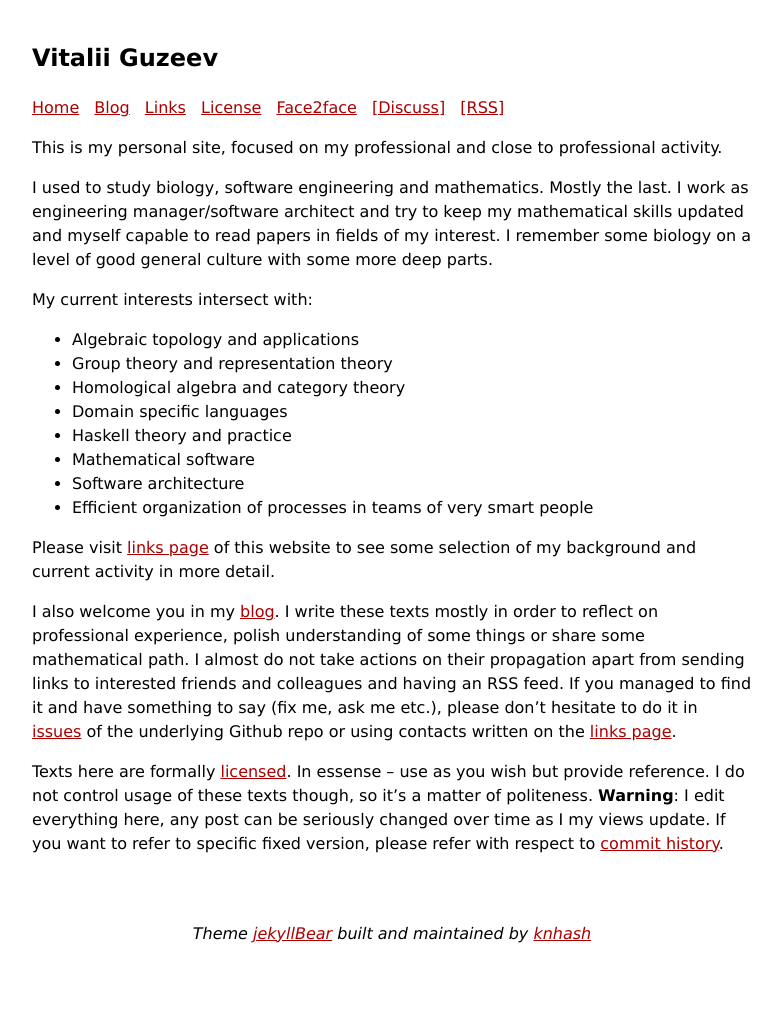
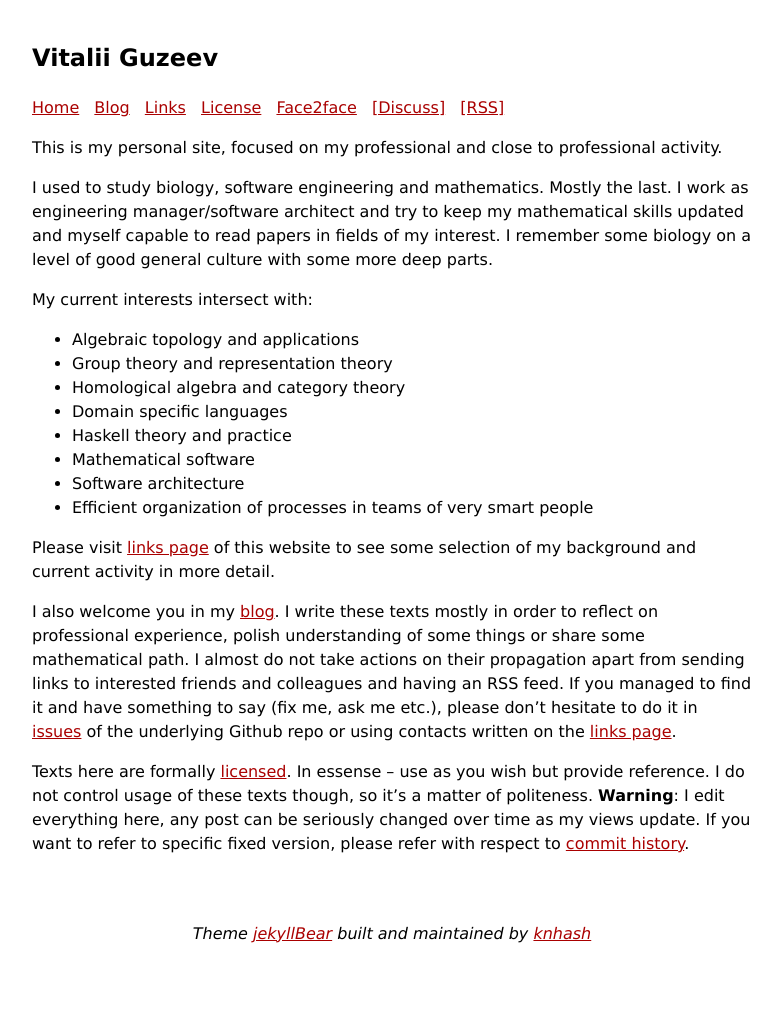
Before and after one commit to viviag/viviag.io, a Jekyll site: the page built from index.md, in a window 1280 px wide. Shown: the whole page, without its empty margins (248-1029 px from the left). Built offline with Jekyll 4.4.1, drawn with Linux system fonts in a browser that asks for light colours.

Commit message:
Fix typo

```diff
--- a/index.md
+++ b/index.md
@@ -28,4 +28,4 @@ I almost do not take actions on their propagation apart from sending links to in
 If you managed to find it and have something to say (fix me, ask me etc.), please don't hesitate to do it in [issues](https://github.com/viviag/viviag.io/issues) of the underlying Github repo or using contacts written on the [links page](/links.html).
 
 Texts here are formally [licensed](LICENSE.html). In essense – use as you wish but provide reference. I do not control usage of these texts though, so it's a matter of politeness.
-**Warning**: I edit everything here, any post can be seriously changed over time as I my views update. If you want to refer to specific fixed version, please refer with respect to [commit history](https://github.com/viviag/viviag.io/commits/main).
+**Warning**: I edit everything here, any post can be seriously changed over time as my views update. If you want to refer to specific fixed version, please refer with respect to [commit history](https://github.com/viviag/viviag.io/commits/main).
```
Also changed, not shown: 2 other files.
